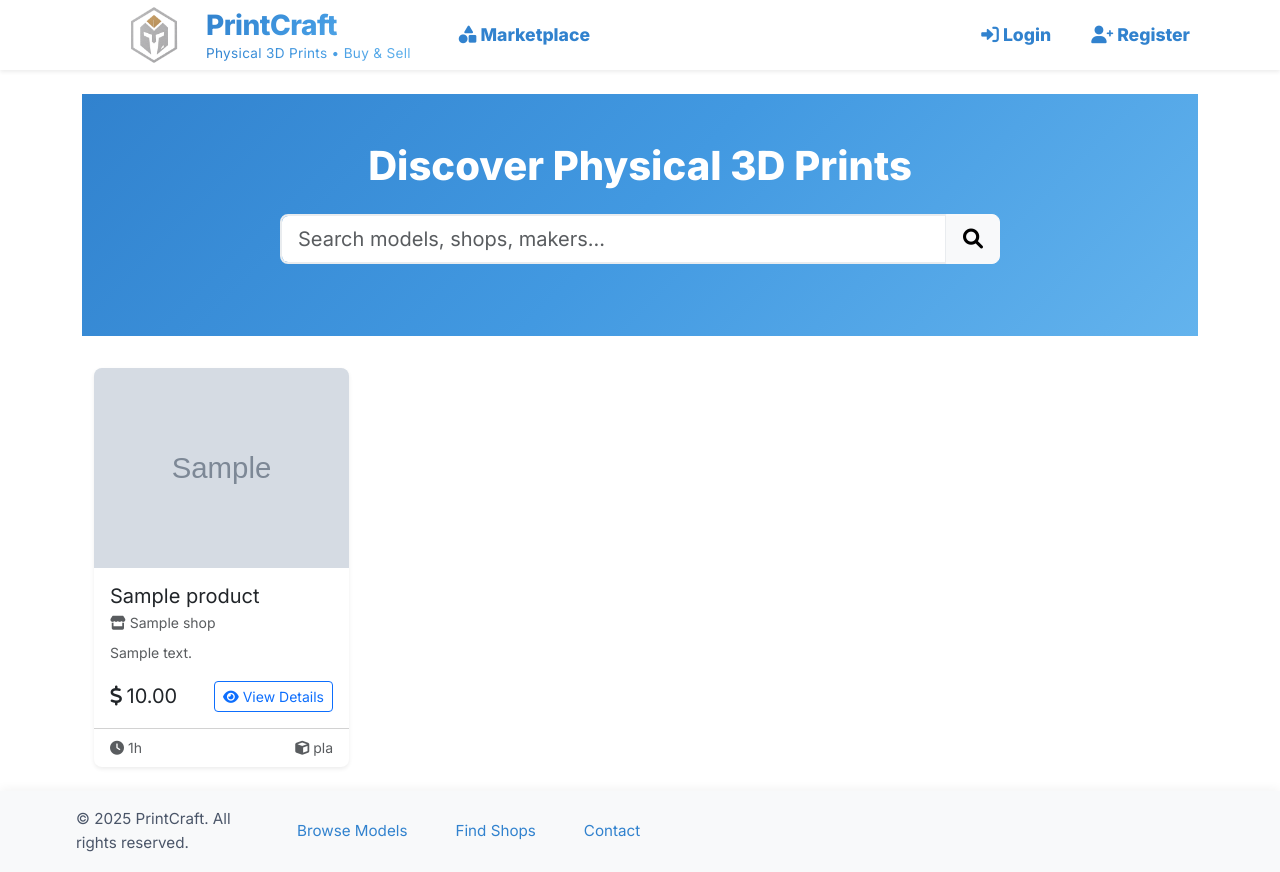
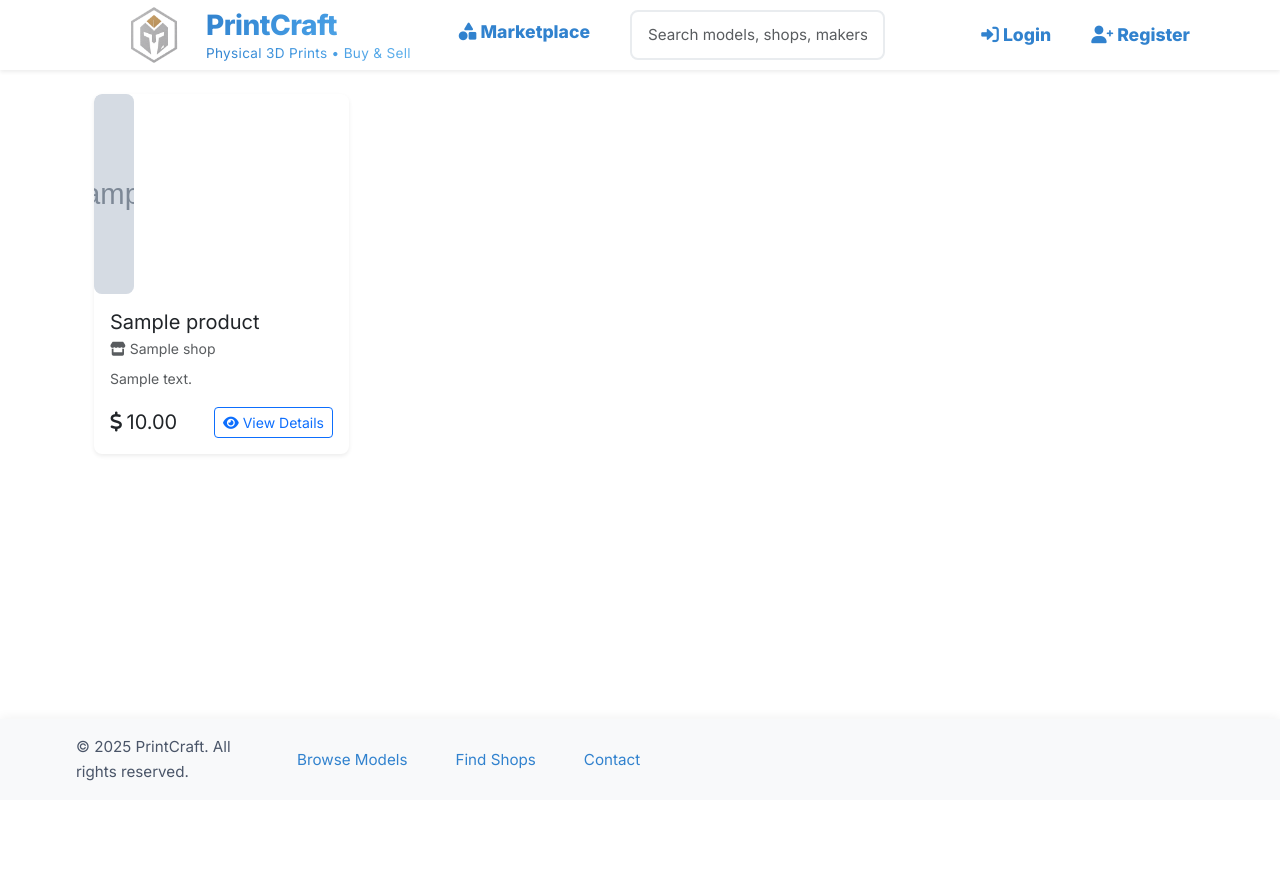
Before and after one commit to fara-t03fp24/ESD-52427848-CS551Q-Assessment-3, a Django app: page /products/ in a window 1280 px wide. After the commit the page ends 781 px from the top, so only its background shows below. Run offline with Django 4.2, Linux system fonts and the light colour scheme; tables that the repository leaves empty hold one stand-in row (values such as "Sample post"); grey boxes marked "Sample" are stand-in pictures.

Commit message:
feat: Implement unified search functionality with dropdown results for shops and products

```diff
--- a/apps/products/templates/products/product_list.html
+++ b/apps/products/templates/products/product_list.html
@@ -8,30 +8,6 @@
 {% endblock %}
 
 {% block content %}
-<!-- Search Banner -->
-<div class="search-banner">
-    <div class="container">
-        <h1 class="text-center">Discover Physical 3D Prints</h1>
-        <div class="row justify-content-center">
-            <div class="col-md-8">
-                <form method="get" class="mb-4">
-                    <div class="input-group input-group-lg">
-                        <input type="text"
-                               name="q"
-                               class="form-control"
-                               placeholder="Search models, shops, makers..."
-                               value="{{ query }}"
-                               aria-label="Search">
-                        <button class="btn btn-light" type="submit">
-                            <i class="fas fa-search"></i>
-                        </button>
-                    </div>
-                </form>
-            </div>
-        </div>
-    </div>
-</div>
-
 <div class="container">
     {% if query %}
         <div class="alert alert-info mb-4">
@@ -74,16 +50,6 @@
                                            class="btn btn-outline-primary btn-sm">
                                             <i class="fas fa-eye me-1"></i>View Details
                                         </a>
-                                    </div>
-                                </div>
-                                <div class="card-footer bg-transparent">
-                                    <div class="d-flex justify-content-between text-muted small">
-                                        <span>
-                                            <i class="fas fa-clock me-1"></i>{{ product.print_time_hours }}h
-                                        </span>
-                                        <span>
-                                            <i class="fas fa-cube me-1"></i>{{ product.material_type }}
-                                        </span>
                                     </div>
                                 </div>
                             </div>
--- a/apps/products/views.py
+++ b/apps/products/views.py
@@ -21,33 +21,36 @@ class ProductListView(ListView):
         search = self.request.GET.get('q', '').strip()
 
         if search:
-            # Search in products
-            product_results = queryset.filter(
+            queryset = queryset.filter(
                 Q(name__icontains=search) |
-                Q(description__icontains=search)
-            )
-
-            # Search in shops
-            shop_results = Shop.objects.filter(
-                Q(name__icontains=search) |
-                Q(description__icontains=search)
-            )
-
-            # Get products from matching shops
-            shop_products = queryset.filter(shop__in=shop_results)
-
-            # Combine results and remove duplicates
-            queryset = (product_results | shop_products).distinct()
-
-            # Prioritize products from matching shops and those with matching names
-            if shop_results.exists():
-                queryset = queryset.order_by('-shop__name__icontains', '-name__icontains', 'name')
+                Q(description__icontains=search) |
+                Q(shop__name__icontains=search)
+            ).distinct()
 
         return queryset
 
     def get_context_data(self, **kwargs):
         context = super().get_context_data(**kwargs)
-        context['query'] = self.request.GET.get('q', '')
+        search = self.request.GET.get('q', '').strip()
+        context['query'] = search
+
+        if search:
+            # Get matching shops
+            shops = Shop.objects.filter(
+                Q(name__icontains=search) |
+                Q(description__icontains=search),
+                is_active=True
+            )[:5]  # Limit to 5 shops
+
+            # Get matching products
+            products = self.get_queryset()[:5]  # Limit to 5 products
+
+            # Add search results for the dropdown
+            context['search_results'] = {
+                'shops': shops,
+                'products': products
+            }
+
         return context
 
 
--- a/static_src/css/navbar.css
+++ b/static_src/css/navbar.css
@@ -172,3 +172,116 @@ body {
     transform: translateY(-100%);
     opacity: 0;
 }
+
+/* Unified Search */
+.search-form {
+    position: relative;
+    flex-grow: 1;
+    margin: 0 2rem;
+}
+
+.search-container {
+    position: relative;
+    width: 100%;
+}
+
+.search-input {
+    width: 100%;
+    padding: 0.75rem 1rem;
+    border-radius: 8px;
+    border: 1px solid #e2e8f0;
+    transition: all 0.2s ease;
+    font-size: 0.95rem;
+}
+
+.search-input:focus {
+    outline: none;
+    border-color: #3182ce;
+    box-shadow: 0 0 0 3px rgba(49, 130, 206, 0.1);
+}
+
+.search-results {
+    position: absolute;
+    top: 100%;
+    left: 0;
+    right: 0;
+    background: white;
+    border-radius: 8px;
+    box-shadow: 0 4px 12px rgba(0,0,0,0.1);
+    margin-top: 4px;
+    z-index: 1000;
+    max-height: 500px;
+    overflow-y: auto;
+}
+
+.search-category {
+    padding: 0.5rem 1rem;
+    font-size: 0.75rem;
+    font-weight: 600;
+    color: #64748b;
+    background: #f8fafc;
+    text-transform: uppercase;
+    letter-spacing: 0.05em;
+}
+
+.search-result-item {
+    display: flex;
+    align-items: center;
+    padding: 0.75rem 1rem;
+    text-decoration: none;
+    color: inherit;
+    transition: background-color 0.2s ease;
+    border-bottom: 1px solid #f1f5f9;
+}
+
+.search-result-item:last-child {
+    border-bottom: none;
+}
+
+.search-result-item:hover {
+    background-color: #f8fafc;
+    color: inherit;
+    text-decoration: none;
+}
+
+.shop-logo, .product-image {
+    width: 40px;
+    height: 40px;
+    border-radius: 8px;
+    background: #f1f5f9;
+    display: flex;
+    align-items: center;
+    justify-content: center;
+    margin-right: 1rem;
+    flex-shrink: 0;
+}
+
+.shop-logo img, .product-image img {
+    width: 100%;
+    height: 100%;
+    object-fit: cover;
+    border-radius: 8px;
+}
+
+.shop-logo i, .product-image i {
+    font-size: 1.25rem;
+    color: #64748b;
+}
+
+.shop-info, .product-info {
+    flex: 1;
+    min-width: 0;
+}
+
+.shop-name, .product-name {
+    font-weight: 600;
+    margin-bottom: 2px;
+}
+
+.shop-subtitle, .product-subtitle {
+    font-size: 0.875rem;
+    color: #64748b;
+    white-space: nowrap;
+    overflow: hidden;
+    text-overflow: ellipsis;
+}
--- a/templates/base.html
+++ b/templates/base.html
@@ -35,6 +35,58 @@
                         <a class="nav-link" href="{% url 'products:product_list' %}">
                             <i class="fas fa-shapes me-1"></i>Marketplace
                         </a>
+                    </li>
+                    <li class="nav-item flex-grow-1">
+                        <form method="get" action="{% url 'products:product_list' %}" class="d-flex search-form">
+                            <div class="search-container">
+                                <input type="text"
+                                       name="q"
+                                       class="search-input form-control"
+                                       placeholder="Search models, shops, makers..."
+                                       value="{{ query }}"
+                                       autocomplete="off">
+                                {% if search_results %}
+                                <div class="search-results">
+                                    {% if search_results.shops %}
+                                        <div class="search-category">Shops</div>
+                                        {% for shop in search_results.shops %}
+                                            <a href="{% url 'shops:shop_detail' shop.slug %}" class="search-result-item">
+                                                <div class="shop-logo">
+                                                    {% if shop.logo %}
+                                                        <img src="{{ shop.logo.url }}" alt="{{ shop.name }}">
+                                                    {% else %}
+                                                        <i class="fas fa-store"></i>
+                                                    {% endif %}
+                                                </div>
+                                                <div class="shop-info">
+                                                    <div class="shop-name">{{ shop.name }}</div>
+                                                    <div class="shop-subtitle">{{ shop.description|truncatechars:50 }}</div>
+                                                </div>
+                                            </a>
+                                        {% endfor %}
+                                    {% endif %}
+                                    {% if search_results.products %}
+                                        <div class="search-category">Products</div>
+                                        {% for product in search_results.products %}
+                                            <a href="{% url 'products:product_detail' product.slug %}" class="search-result-item">
+                                                <div class="product-image">
+                                                    {% if product.images.exists %}
+                                                        <img src="{{ product.images.first.image.url }}" alt="{{ product.name }}">
+                                                    {% else %}
+                                                        <i class="fas fa-cube"></i>
+                                                    {% endif %}
+                                                </div>
+                                                <div class="product-info">
+                                                    <div class="product-name">{{ product.name }}</div>
+                                                    <div class="product-subtitle">${{ product.price }} • {{ product.shop.name }}</div>
+                                                </div>
+                                            </a>
+                                        {% endfor %}
+                                    {% endif %}
+                                </div>
+                                {% endif %}
+                            </div>
+                        </form>
                     </li>
                 </ul>
 
```
Also changed, not shown: apps/shops/views.py (+8 -0 lines).
